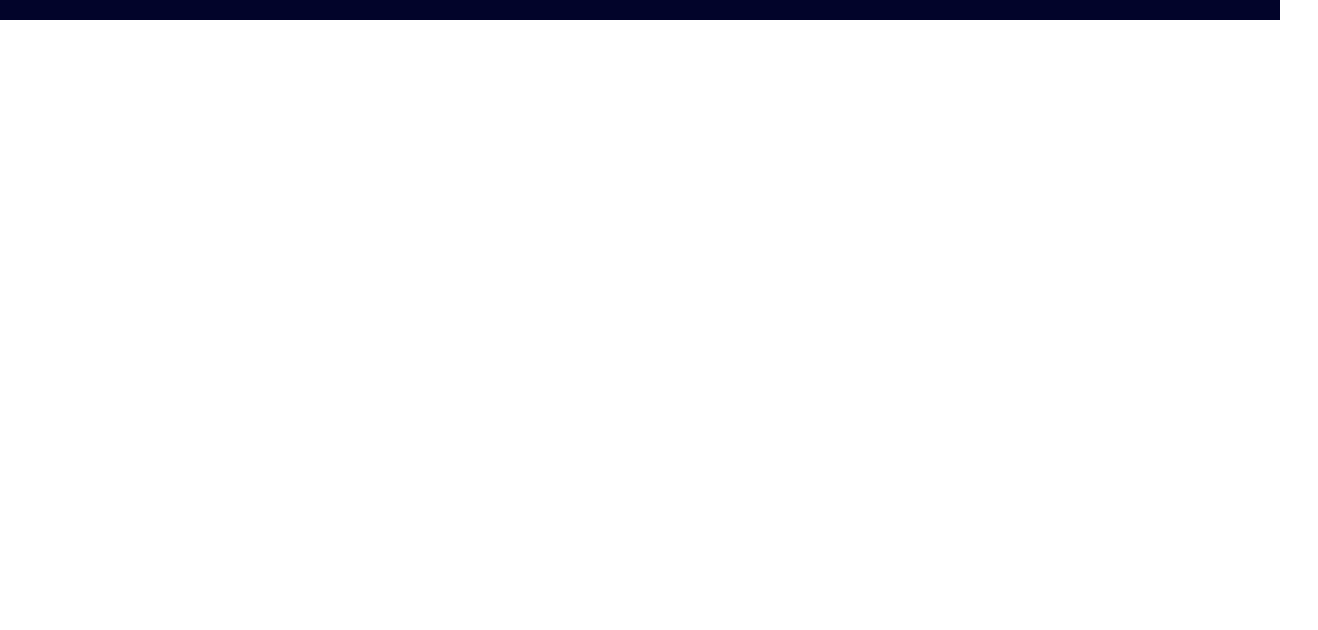
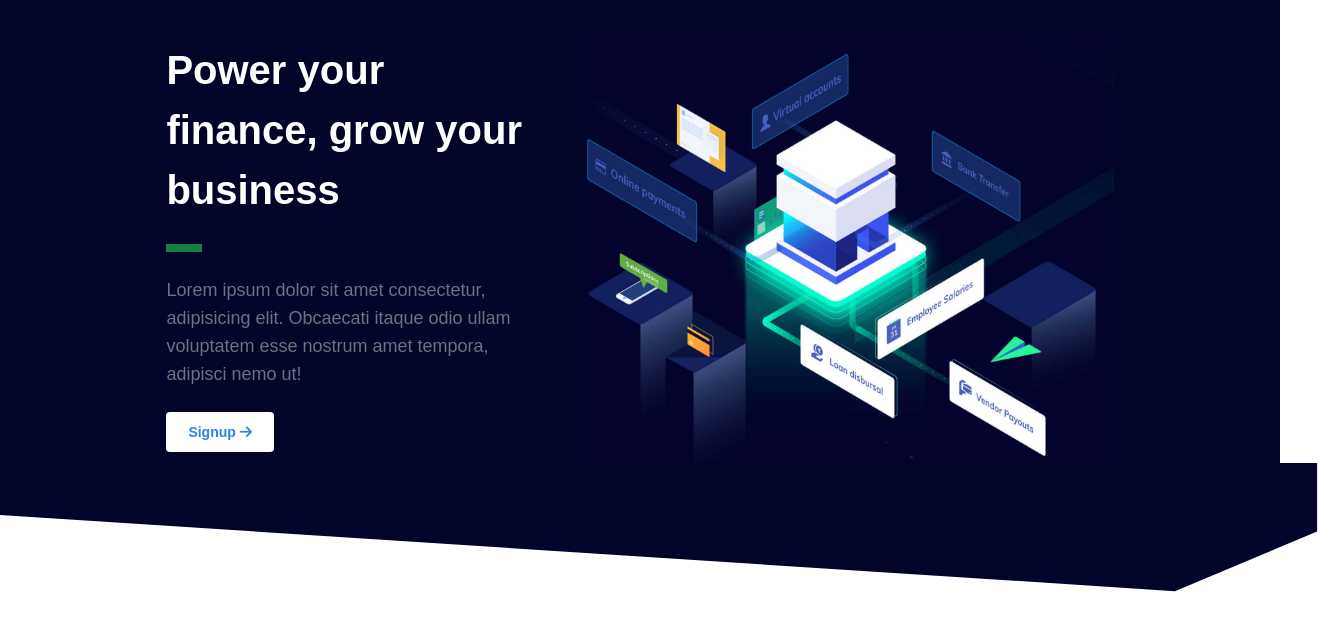
Before and after one commit to nerdyabhi/Razorpay-Clone, a website built with Vite: page index.html in a window 1280 px wide. Shown: the part 66-696 px from the top of the page, 1318 px wide, since content can reach past the window. Built offline with nearby package versions, Linux system fonts and the light colour scheme.

Commit message:
Hero Section Done

```diff
--- a/index.html
+++ b/index.html
@@ -9,7 +9,9 @@
     <title>Razorpay</title>
 
 </head>
-<body>
+<body class="overflow-hidden">
+
+   <!-- Navigation Bar -->
    <nav class="bg-deepBlue">
       <div class="relative w-[1080px] flex items-center justify-between  mx-auto"> <!-- Container -->
 
@@ -63,8 +65,9 @@
                <img class="h-[20px] w-[28px]" src="./images/india-flag.svg" alt="">
                <button class=" font-bold text-sm font-mullish text-white border-2 border-lightBlue py-2 px-5 rounded  hover:bg-lightBlue500 transition-all duration-200">Log In</button>
 
-               <button class=" flex items-center gap-x-1 bg-white font-semibold text-sm font-mullish text-lightBlue border-2 border-white py-2 px-5 rounded  hover:text-lightBlue500  hover:gap-x-2">
-                  Signup <i class="fa-solid fa-arrow-right"></i>
+               <button class=" flex items-center gap-x-1 bg-white font-semibold text-sm font-mullish text-lightBlue border-2 border-white py-2 px-5 rounded  hover:text-lightBlue500 transition-all duration-500 group">
+                  Signup
+                  <i class="fa-solid fa-arrow-right"></i>
                </button>
 
             </div>
@@ -73,5 +76,44 @@
       </div>
    </nav>
 
+   <!-- Hero Section -->
+
+   <section class="w-full relative bg-deepBlue">
+
+      <div class=" content-start flex justify-between gap-[5%]  items-center mx-[13%]">
+
+
+         <!-- left part -->
+         <div class=" space-y-6 text-white w-[35vw] font-mullish   justify-between ">
+
+            <h1 class="text-[40px] font-bold">Power your finance, grow your business</h1>
+
+            <div class="bg-green-700 w-9 h-2"></div>
+
+            <p class="text-gray-500 text-lg">Lorem ipsum dolor sit amet consectetur, adipisicing elit. Obcaecati itaque odio ullam voluptatem esse nostrum amet tempora, adipisci nemo ut!</p>
+
+            <button class="  flex items-center  gap-x-1 bg-white font-semibold text-sm font-mullish text-lightBlue border-2 border-white py-2 px-5 rounded  hover:text-lightBlue500  hover:gap-x-2">
+               Signup <i class="fa-solid fa-arrow-right"></i>
+            </button>
+         </div>
+
+
+         <!-- IMAGE part -->
+         <div class="right-img my-2">
+               <img class="w-[50vw]" src="./images/hero-illustration.jpg" alt="">
+            </div>
+
+         </div>
+
+      <!-- Bottom Shape -->
+
+         <div class="absolute w-full md:w-[103%] left-0 right-0 top-[98%] md:-right-2 z-[1000]">
+            <img  class="w-full md:w-[103%]" src="./images/hero-shape.svg" alt="">
+          </div>
+
+
+   </section>
+
+
 </body>
 </html>
```
